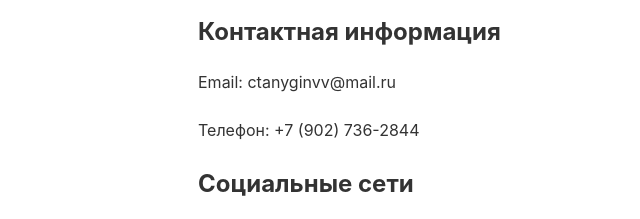
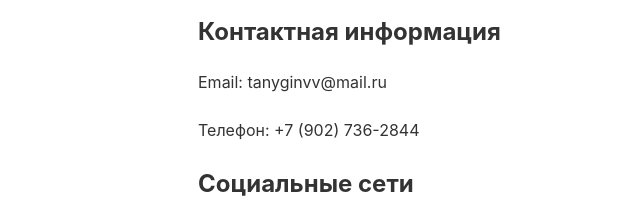
Before and after one commit to tanyginvv/ppo-ci_cd, a Gatsby site: page / in a window 1280 px wide. Shown: the part 218-437 px from the top of the page, 42-682 px from the left. Built offline with nearby package versions, Linux system fonts and the light colour scheme; Gatsby itself is replaced by a stand-in of ours.

Commit message:
Правка

```diff
--- a/src/pages/index.jsx
+++ b/src/pages/index.jsx
@@ -14,7 +14,7 @@ const BusinessCardPage = () => (
         </div>
         <div className="mb-6">
           <h2 className="text-xl font-bold mb-2">Контактная информация</h2>
-          <p className="text-gray-700">Email: ctanyginvv@mail.ru</p>
+          <p className="text-gray-700">Email: tanyginvv@mail.ru</p>
           <p className="text-gray-700">Телефон: +7 (902) 736-2844</p>
         </div>
         <div className="text-center">
```
